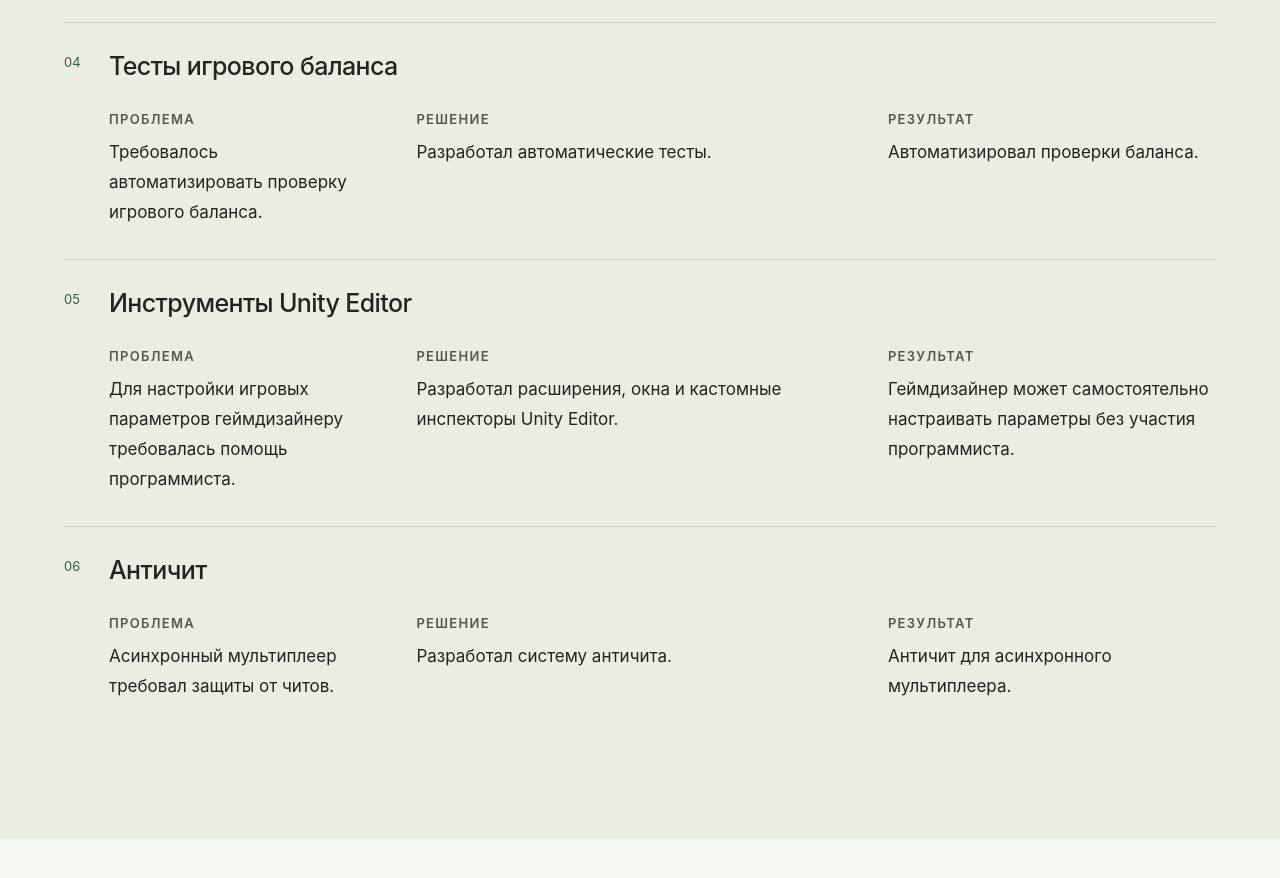
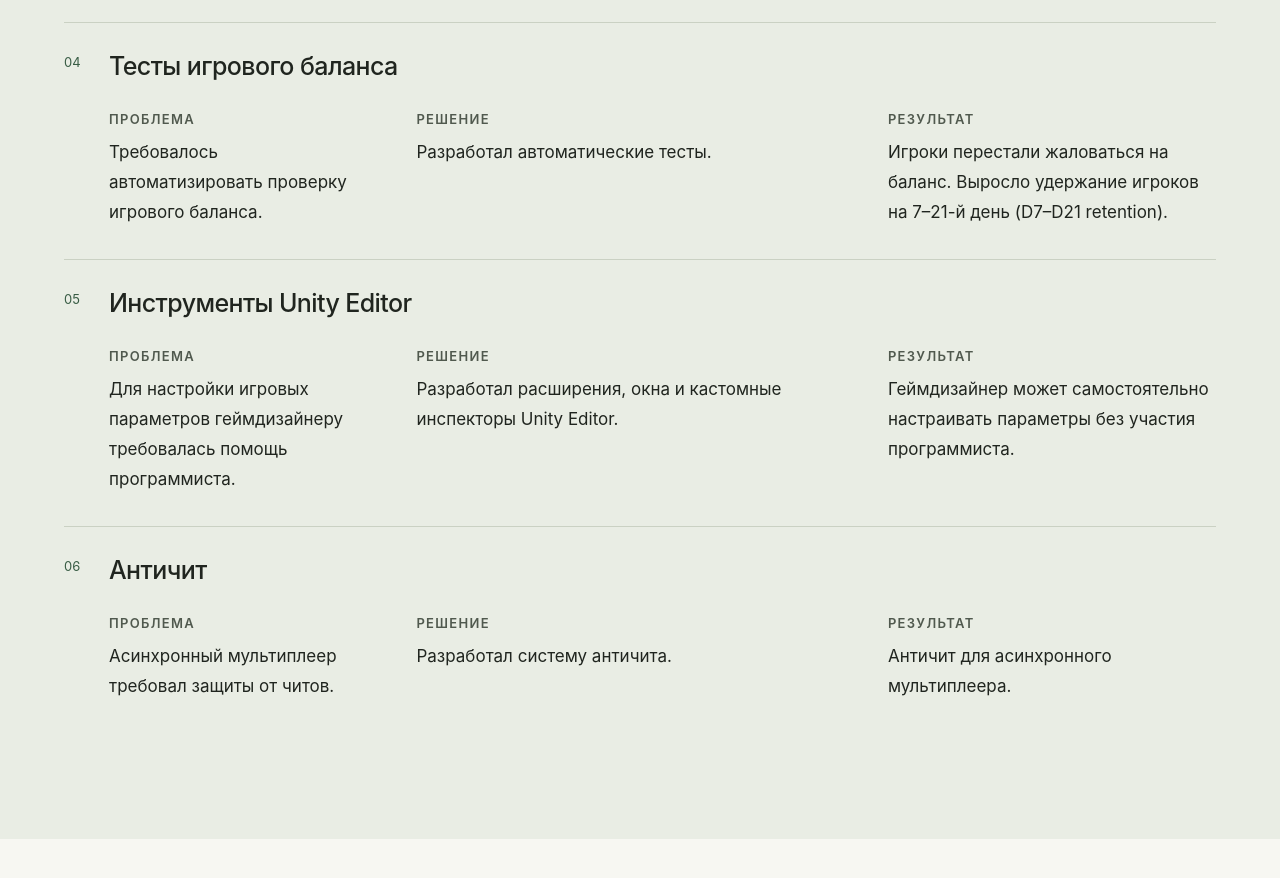
Before and after one commit to bleeerr/portfolio, a React (Vite) app: page / in a window 1280 px wide. Shown: the part 3420-4298 px from the top of the page. Built offline with nearby package versions, Linux system fonts and the light colour scheme.

Commit message:
Update game balance outcome with player feedback and retention

```diff
--- a/src/profile.json
+++ b/src/profile.json
@@ -59,7 +59,7 @@
       "title": "Тесты игрового баланса",
       "task": "Требовалось автоматизировать проверку игрового баланса.",
       "solution": "Разработал автоматические тесты.",
-      "result": "Автоматизировал проверки баланса."
+      "result": "Игроки перестали жаловаться на баланс. Выросло удержание игроков на 7–21-й день (D7–D21 retention)."
     },
     {
       "title": "Инструменты Unity Editor",
```
Also changed, not shown: public/resume-print.html (+1 -1 lines), 1 other file (tests, documents, lock files or other folders).
